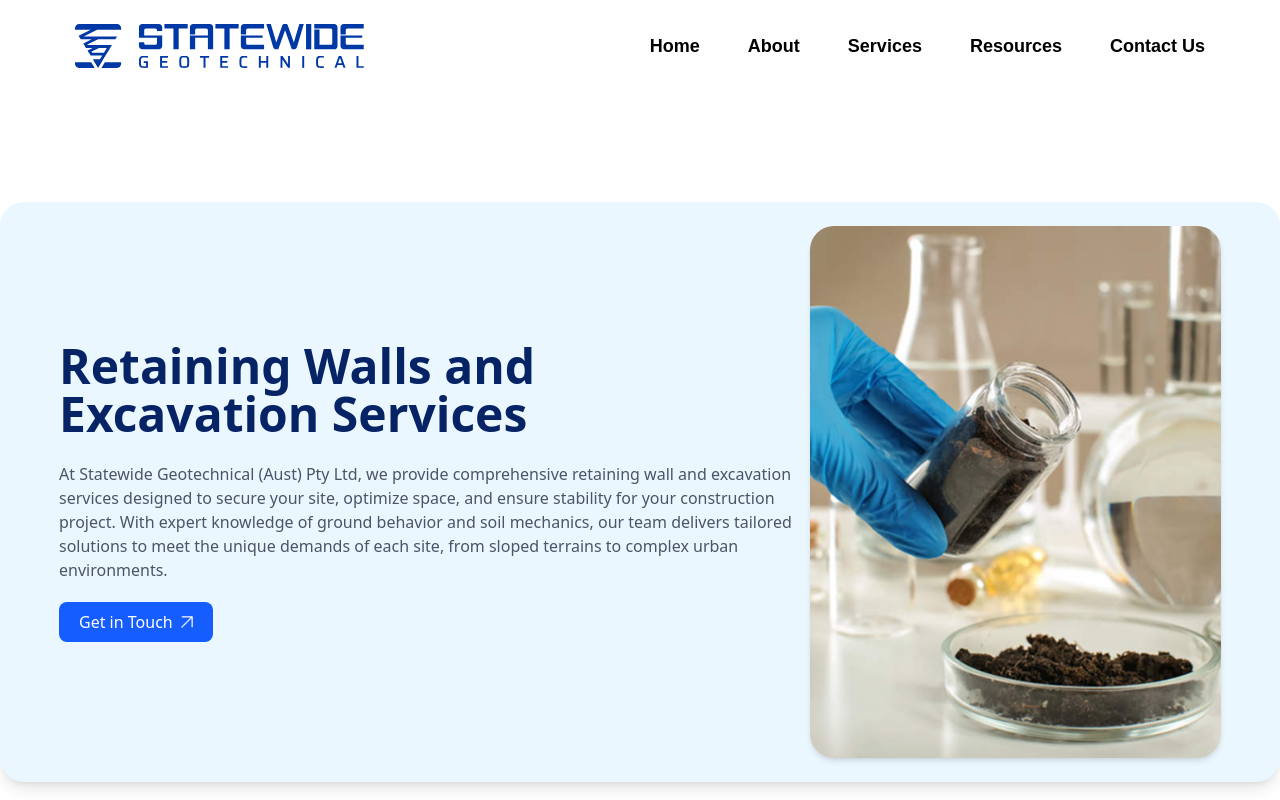
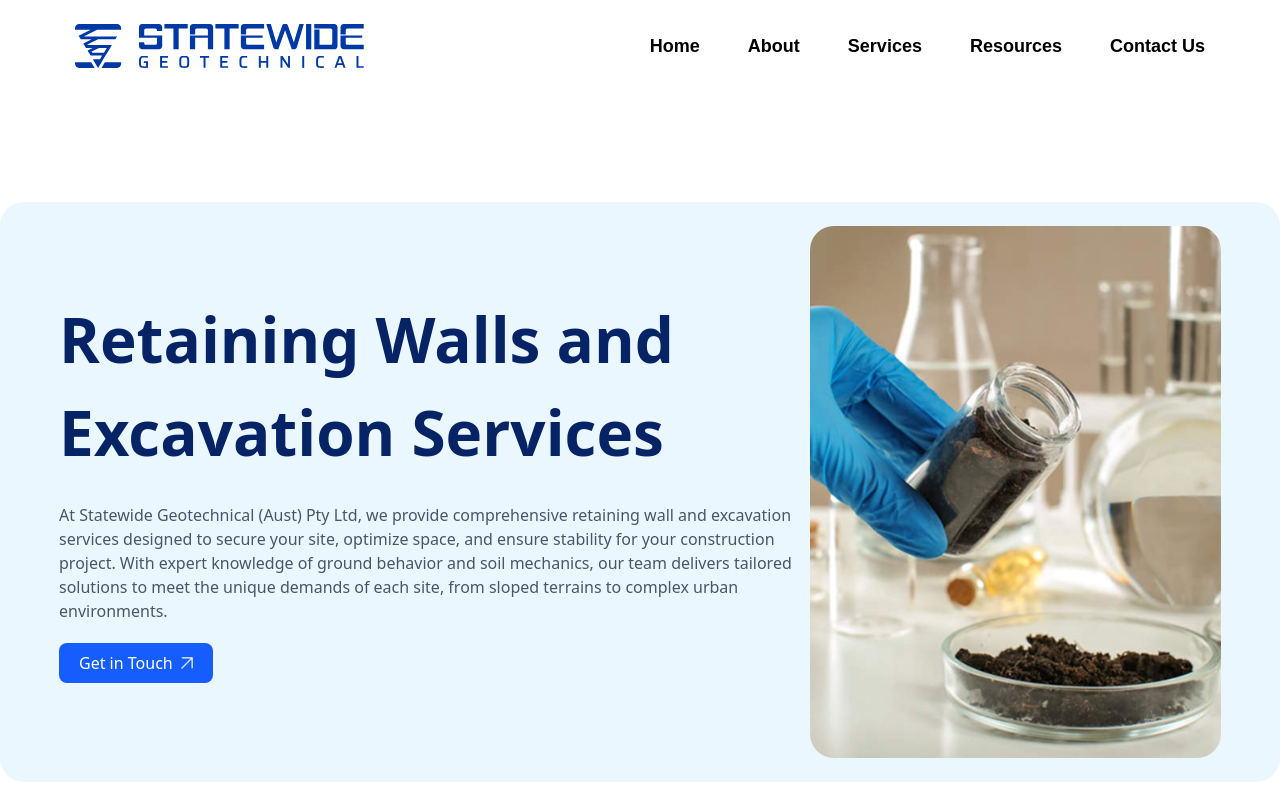
Before and after one commit to tharanga-madurapperuma/statewide-geotechnical_construction-site, a React (Vite) app: page /RetainingWall in a window 1280 px wide. Shown: the top 800 px of the page. Built offline with nearby package versions, Linux system fonts and the light colour scheme.

Commit message:
add buttoncard

```diff
--- a/src/components/card/ButtonCard.jsx
+++ b/src/components/card/ButtonCard.jsx
@@ -2,12 +2,12 @@ import React from "react";
 
 const ButtonCard = ({ image, title, description, buttonText }) => {
     return (
-    <div className="flex items-center bg-[#EBF7FF] shadow-lg rounded-3xl p-6 max-w-[1408px]">
+    <div className="flex items-center bg-[#EBF7FF]  rounded-3xl p-6 max-w-[1408px]">
       {/* Left Section - Text Content */}
       <div className="flex-1 ml-[35px]">
-        <h2 className="text-5xl font-semibold text-[#062465]">{title}</h2>
+        <h2 className="text-[62px] font-semibold text-[#062465]">{title}</h2>
         <p className="text-gray-600 mt-6">{description}</p>
-        <button className="mt-5 px-5 py-2 bg-blue-600 text-white font-normal rounded-lg flex items-center hover:bg-blue-700 transition duration-300">
+        <button className="mt-5 px-5 py-2 bg-blue-600 text-white font-normal mb-[8px] rounded-lg flex items-center hover:bg-blue-700 transition duration-300">
           {buttonText}
           <img src="/arrow.png" alt="Arrow" className="ml-2 w-3 h-3" />
         </button>
@@ -18,7 +18,7 @@ const ButtonCard = ({ image, title, description, buttonText }) => {
         <img
           src={image}
           alt="Testing Image"
-          className="rounded-3xl shadow-md w-full "
+          className="rounded-3xl w-full "
         />
       </div>
     </div>
```
